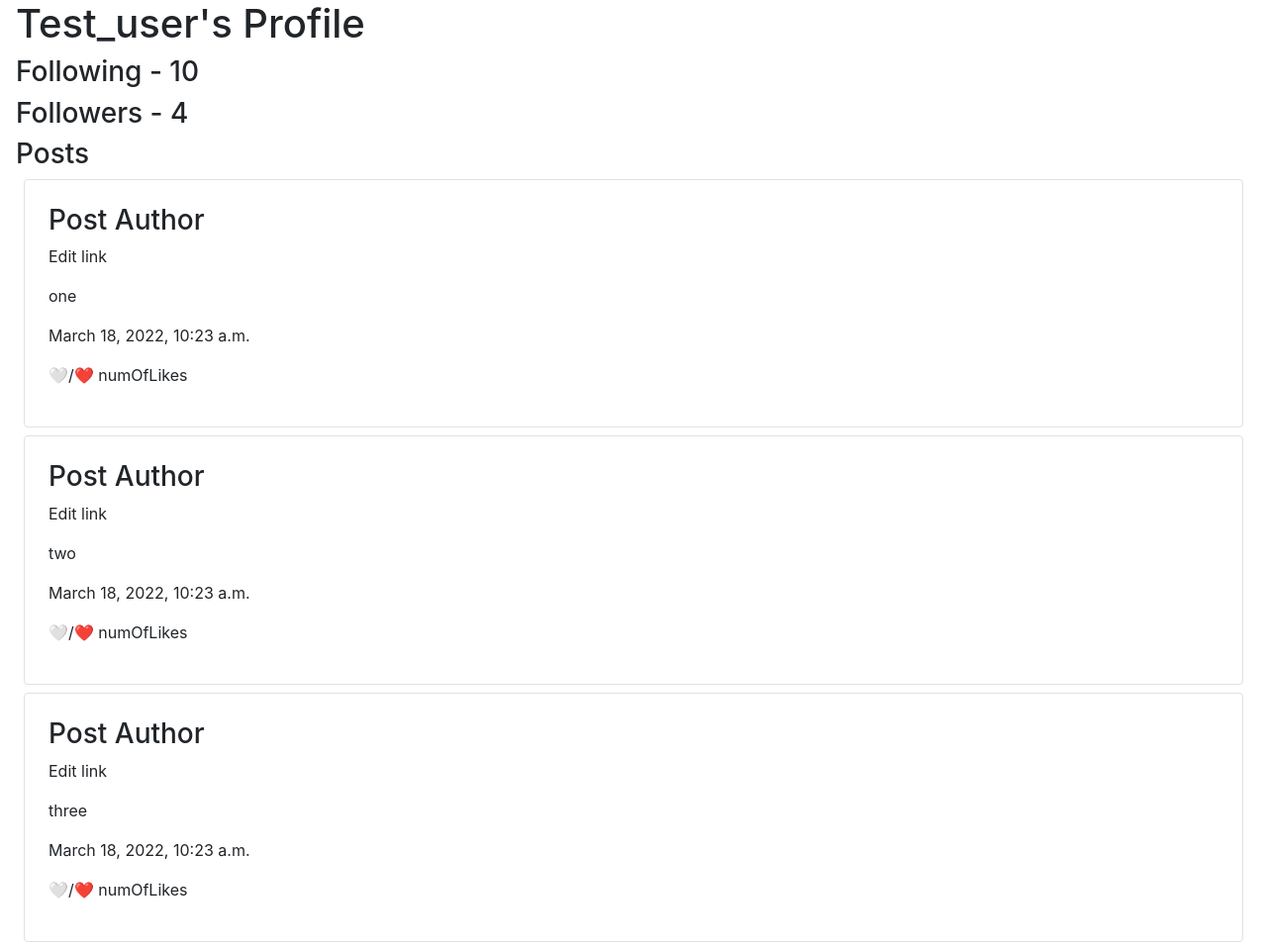
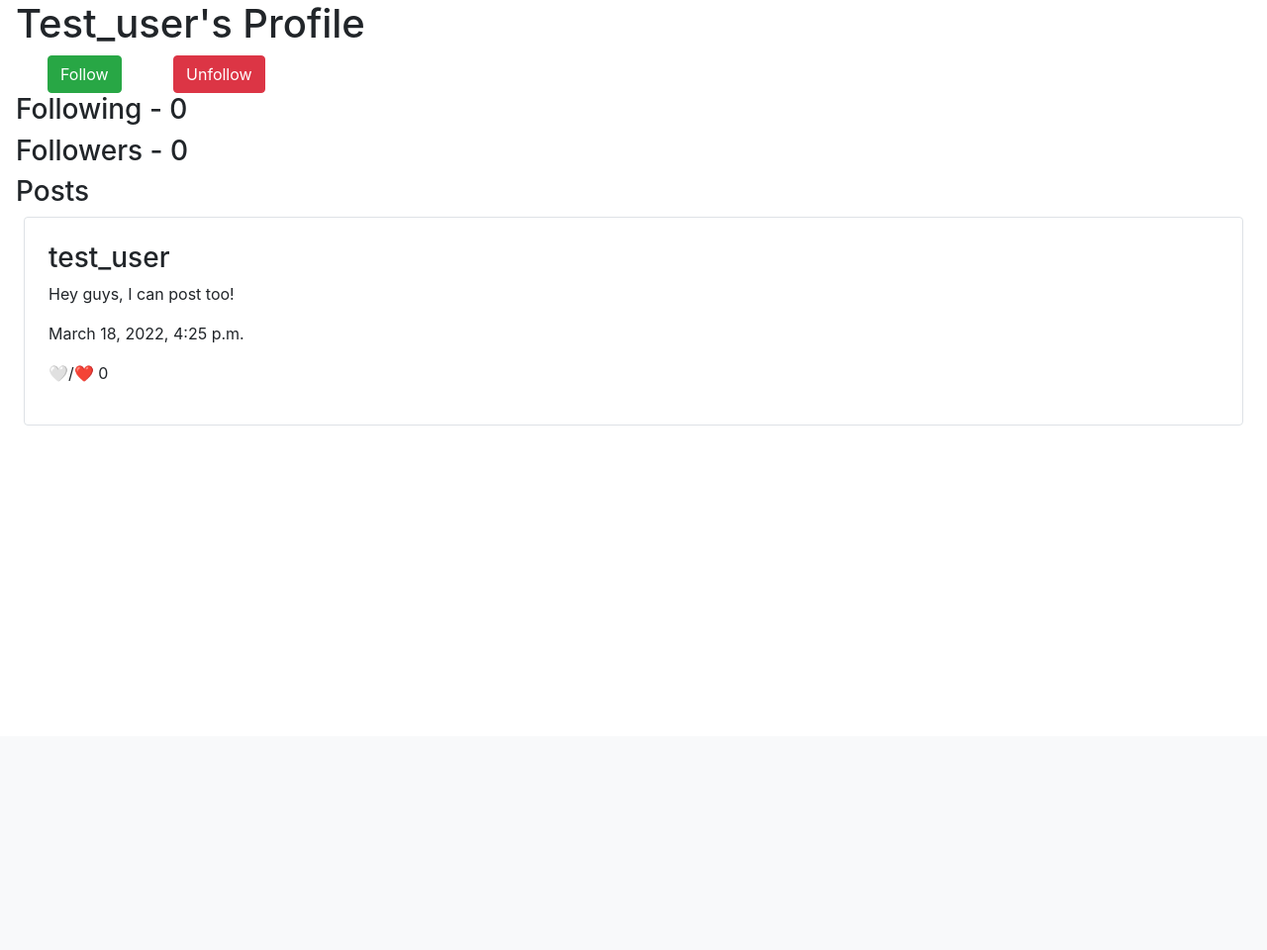
Before and after one commit to jbeedle19/project4, a Django app: a page that uses network/templates/network/layout.html in a window 1280 px wide. Shown: the part 56-1016 px from the top of the page at 99% size. After the commit the page ends 486 px from the top, so only its background shows below. Run offline with Django 3.2, Linux system fonts and the light colour scheme; a user stored in the database is signed in; data comes from the database, SQL or seed files in the repository; both versions use the stored data as it was after the commit; some libraries are stand-ins or nearby versions.

Commit message:
added another test user and started the js file for editing/following/liking functionality

```diff
--- /dev/null
+++ b/network/static/network/network.js
@@ -0,0 +1,34 @@
+document.addEventListener('DOMContentLoaded', () => {
+
+    // Check that the items exist before adding event listeners to avoid errors
+    if (document.querySelector('#follow')) {
+        renderFollowBtn();
+        document.querySelector('#follow').addEventListener('click', () => follow);
+        document.querySelector('#unfollow').addEventListener('click', () => unfollow);
+    }
+    if (document.querySelectorAll('.edit')){
+        document.querySelectorAll('.edit').forEach(item => {
+            item.addEventListener('click', (e) => {
+                const id = e.target.getAttribute('data-id');
+                edit(id);
+            })
+        })
+    }
+
+})
+
+function renderFollowBtn() {
+    console.log('This will check if you are following the person or not and render button accordingly');
+}
+
+function follow() {
+    console.log('Follow this user!');
+}
+
+function unfollow() {
+    console.log('Unfollow this user!');
+}
+
+function edit(id) {
+    console.log(`Editing post with id of ${id}`);
+}
--- a/network/templates/network/index.html
+++ b/network/templates/network/index.html
@@ -17,7 +17,9 @@
     {% for post in posts %}
         <div class="border rounded mx-4 mb-2 p-4">
             <h3><a href="{% url 'profile' post.user.username %}">{{ post.user.username }}</a></h3>
-            <p>Edit link</p>
+            {% if post.user == request.user %}
+                <button class="edit btn btn-warning" data-id="{{post.id}}">Edit</button>
+            {% endif %}
             <p>{{ post.content}}</p>
             <p>{{ post.created }}</p>
             <p>🤍/❤️ {{ post.likes }}</p>
--- a/network/templates/network/layout.html
+++ b/network/templates/network/layout.html
@@ -45,5 +45,6 @@
             {% block body %}
             {% endblock %}
         </div>
+    <script src="{% static 'network/network.js' %}"></script>
     </body>
 </html>
--- a/network/templates/network/profile.html
+++ b/network/templates/network/profile.html
@@ -1,17 +1,27 @@
 {% extends "network/layout.html" %}
 
 {% block body %}
-    <h1 class="ml-3">{{ name | capfirst }}'s Profile</h1>
-    <h3 class="ml-3">Following - 10</h3>
-    <h3 class="ml-3">Followers - 4</h3>
-    <h3 class="ml-3">Posts</h3>
-    {% for post in posts %}
-        <div class="border rounded mx-4 mb-2 p-4">
-            <h3>Post Author</h3>
-            <p>Edit link</p>
-            <p>{{ post }}</p>
-            <p>March 18, 2022, 10:23 a.m.</p>
-            <p>🤍/❤️ numOfLikes</p>
-        </div>
-    {% endfor %}
+    {% if not profileOwner %}
+        <h2 class="ml-3">User does not exist</h2>
+    {% else %}
+        <h1 class="ml-3">{{ profileOwner.username | capfirst }}'s Profile</h1>
+        {% if user.is_authenticated and currentUser == False %}
+            <button id="follow" class="ml-5 btn btn-success">Follow</button>
+            <button id ="unfollow" class="ml-5 btn btn-danger">Unfollow</button>
+        {% endif %}
+        <h3 class="ml-3">Following - {{ profileOwner.following.count }}</h3>
+        <h3 class="ml-3">Followers - {{ profileOwner.followers.count }}</h3>
+        <h3 class="ml-3">Posts</h3>
+        {% for post in posts %}
+            <div class="border rounded mx-4 mb-2 p-4">
+                <h3>{{ post.user.username }}</h3>
+                {% if currentUser == True %}
+                    <button class="edit btn btn-warning" data-id="{{post.id}}">Edit</button>
+                {% endif %}
+                <p>{{ post.content }}</p>
+                <p>{{ post.created }}</p>
+                <p>🤍/❤️ {{ post.likes}}</p>
+            </div>
+        {% endfor %}
+    {% endif %}
 {% endblock %}
--- a/network/views.py
+++ b/network/views.py
@@ -61,9 +61,23 @@ def post(request):
 
 
 def profile(request, username):
+    user = request.user
+    try:
+        profileOwner = User.objects.get(username=username)
+        posts = profileOwner.posts.all()
+    except User.DoesNotExist:
+        profileOwner = None
+        posts = None
+
+    if user.username == username:
+        currentUser = True
+    else:
+        currentUser = False
+
     return render(request, "network/profile.html", {
-        'name': username,
-        'posts': ['one', 'two', 'three']
+        'profileOwner': profileOwner,
+        'posts': posts,
+        'currentUser': currentUser
     })
 
 
```
Also changed, not shown: network/templates/network/following.html (+7 -5 lines), network/templates/network/login.html (+8 -1 lines), network/templates/network/register.html (+8 -1 lines), db.sqlite3.
